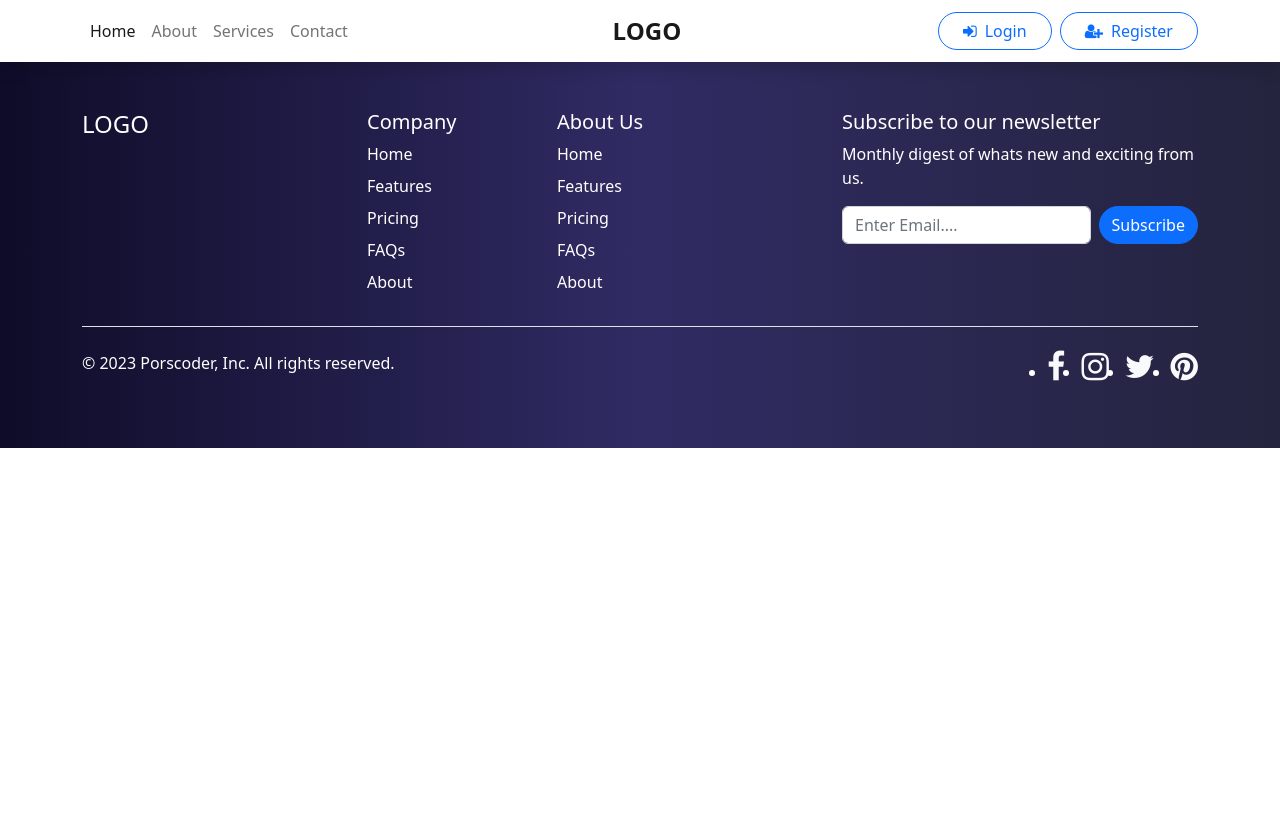
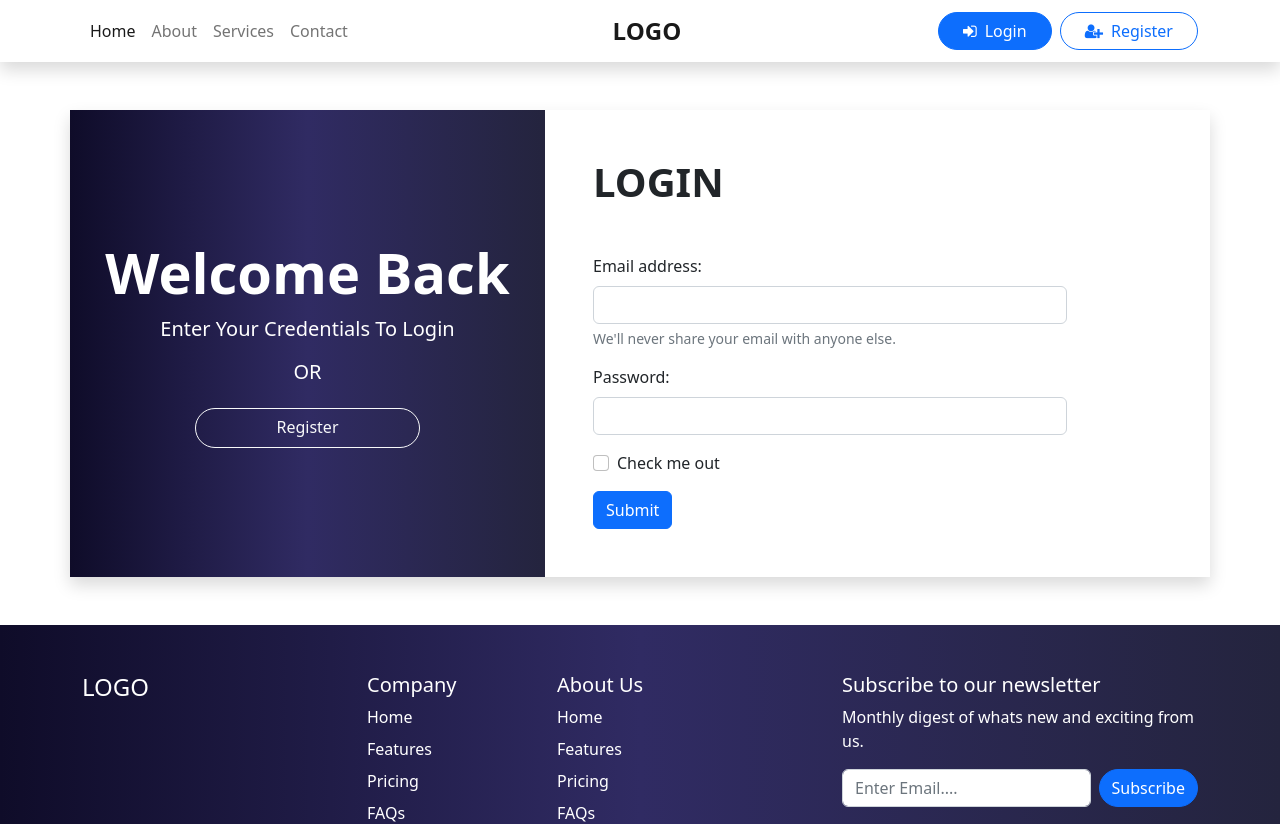
Before and after one commit to Porshcoder/mern-stack, a React (Create React App) app: page /login in a window 1280 px wide. Shown: the top 824 px of the page. Before the commit the page ends 800 px from the top, so only its background shows below. Built offline with nearby package versions, Linux system fonts and the light colour scheme.

Commit message:
add login page

```diff
--- a/src/App.css
+++ b/src/App.css
@@ -15,6 +15,14 @@
   box-shadow: 0.5rem 1rem rgba(0,0,0,.15);
 }
 
+/* -----form----- */
+.form{
+  background-color: #0f0c29;
+  background: -webkit-linear-gradient(to left,#24243e,#302b63,#0f0c29);
+  background:linear-gradient(to left,#24243e,#302b63,#0f0c29);
+  color:white;
+}
+
 /* ----footer---- */
 .footer{
   background-color: #0f0c29;
--- a/src/App.js
+++ b/src/App.js
@@ -6,6 +6,7 @@ import Services from './components/Services';
 import Contact from './components/Contact';
 import Footer from './components/Footer';
 import {Route,Routes} from 'react-router-dom'
+import Login from './components/Login';
 
 function App() {
   return (
@@ -16,7 +17,8 @@ function App() {
     <Route path='/about' element={<About/>}></Route>
     <Route path='/service' element={<Services/>}></Route>
     <Route path='/contact' element={<Contact/>}></Route>
-
+    <Route path='/login' element={<Login/>}></Route>
+    {/* <Route path='/register' element={<Register/>}></Route> */}
    </Routes>
 
    <Footer/>
--- a/src/components/Home.js
+++ b/src/components/Home.js
@@ -2,6 +2,7 @@ import React from "react";
 import Contact from "./Contact";
 import About from "./About";
 import Services from "./Services";
+import { NavLink } from "react-router-dom";
 
 const Home = () => {
   return (
@@ -23,12 +24,12 @@ const Home = () => {
               </p>
 
               <div className="buttons d-flex justify-content-center py-4">
-                <button className="btn btn-light me-4 rounded-pill px-4 py-2">
+                <NavLink to='/contact' className="btn btn-light me-4 rounded-pill px-4 py-2">
                   Get Quote
-                </button>
-                <button className="btn btn-outline-light  rounded-pill px-4 py-2">
+                </NavLink>
+                <NavLink to='/service' className="btn btn-outline-light  rounded-pill px-4 py-2">
                 Our Services
-              </button>
+              </NavLink >
               </div>
 
             </div>
--- /dev/null
+++ b/src/components/Login.js
@@ -0,0 +1,68 @@
+import React from "react";
+import { NavLink } from "react-router-dom";
+
+const Login = () => {
+  return (
+    <div>
+      <div className="container shadow my-5">
+        <div className="row">
+          <div className="col-md-5 d-flex flex-column align-items-center text-white justify-content-center form">
+            <h1 className="display-4 fw-bolder">Welcome Back</h1>
+            <p className="lead text-center">Enter Your Credentials To Login</p>
+            <h5 className="mb-4">OR</h5>
+            <NavLink
+              to="/register"
+              className="btn btn-outline-light rounded-pill pb-2 w-50"
+            >
+              Register
+            </NavLink>
+          </div>
+          <div className="col-md-6 p-5">
+            <h1 className="display-6 fw-bolder mb-5">LOGIN</h1>
+            <form>
+              <div className="mb-3">
+                <label for="exampleInputEmail1" className="form-label">
+                  Email address:
+                </label>
+                <input
+                  type="email"
+                  className="form-control"
+                  id="exampleInputEmail1"
+                  aria-describedby="emailHelp"
+                />
+                <div id="emailHelp" className="form-text">
+                  We'll never share your email with anyone else.
+                </div>
+              </div>
+              <div className="mb-3">
+                <label for="exampleInputPassword1" className="form-label">
+                  Password:
+                </label>
+                <input
+                  type="password"
+                  className="form-control"
+                  id="exampleInputPassword1"
+                />
+              </div>
+              <div className="mb-3 form-check">
+                <input
+                  type="checkbox"
+                  className="form-check-input"
+                  id="exampleCheck1"
+                />
+                <label className="form-check-label" for="exampleCheck1">
+                  Check me out
+                </label>
+              </div>
+              <button type="submit" className="btn btn-primary">
+                Submit
+              </button>
+            </form>
+          </div>
+        </div>
+      </div>
+    </div>
+  );
+};
+
+export default Login;
--- a/src/components/Navbar.js
+++ b/src/components/Navbar.js
@@ -1,4 +1,6 @@
 import React from 'react';
+import {NavLink} from 'react-router-dom';
+
 
 const Navbar = () => {
   return (
@@ -12,24 +14,24 @@ const Navbar = () => {
     <div className="collapse navbar-collapse" id="navbarSupportedContent">
       <ul className="navbar-nav me-auto mb-2 mb-lg-0">
         <li className="nav-item">
-          <a className="nav-link active" aria-current="page" href="/">Home</a>
+          <NavLink className="nav-link active" aria-current="page" to="/">Home</NavLink>
         </li>
         <li className="nav-item">
-          <a className="nav-link" href="/about">About</a>
+          <NavLink className="nav-link" to="/about">About</NavLink>
         </li>
         <li className="nav-item">
-          <a className="nav-link" href="/service">Services</a>
+          <NavLink className="nav-link" to="/service">Services</NavLink>
         </li>
         <li className="nav-item">
-          <a className="nav-link" href="/contact">Contact</a>
+          <NavLink className="nav-link" to="/contact">Contact</NavLink>
         </li>
 
       </ul>
-      <a className="navbar-brand fw-bolder fs-4 mx-auto" href="#">LOGO</a>
-    <button className='btn btn-outline-primary ms-auto px-4 rounded-pill'>
-        <i className='fa fa-sign-in me-2'></i>Login</button>
-    <button className='btn btn-outline-primary ms-2 px-4 rounded-pill'>
-    <i className='fa fa-user-plus me-2'></i>Register</button>
+      <NavLink className="navbar-brand fw-bolder fs-4 mx-auto" to="/">LOGO</NavLink>
+    <NavLink to='/login' className='btn btn-outline-primary ms-auto px-4 rounded-pill'>
+        <i className='fa fa-sign-in me-2'></i>Login</NavLink>
+    <NavLink to='/register' className='btn btn-outline-primary ms-2 px-4 rounded-pill'>
+    <i className='fa fa-user-plus me-2'></i>Register</NavLink>
     </div>
   </div>
 </nav>
```
